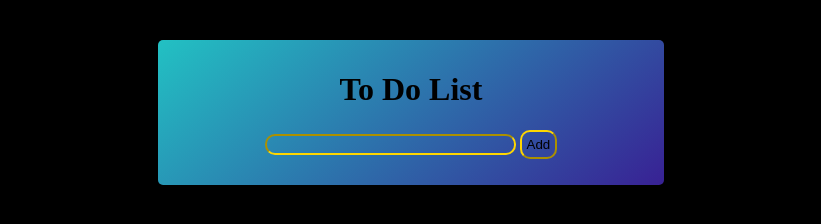
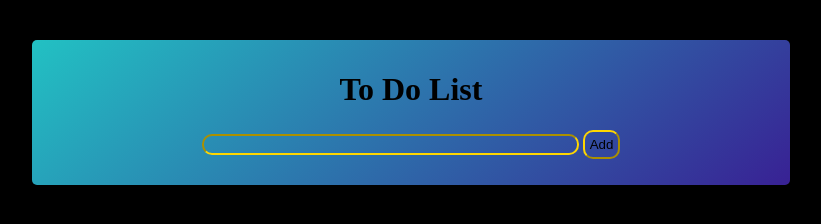
Before and after one commit to YousefDiaa/Todo-Page, a plain HTML site: page index.html in a window 1280 px wide. Shown: the whole page, without its empty margins (229-1050 px from the left). Drawn offline with Linux system fonts and the light colour scheme.

Commit message:
style.css

```diff
--- a/style.css
+++ b/style.css
@@ -30,7 +30,7 @@ input:hover{
     background-color: gold;
 }
 .con{
-    margin: 40px 30%;
+    margin: 40px 20%;
     padding: 10px;
     border-radius: 5px;
 background: rgb(34,193,195);
```
